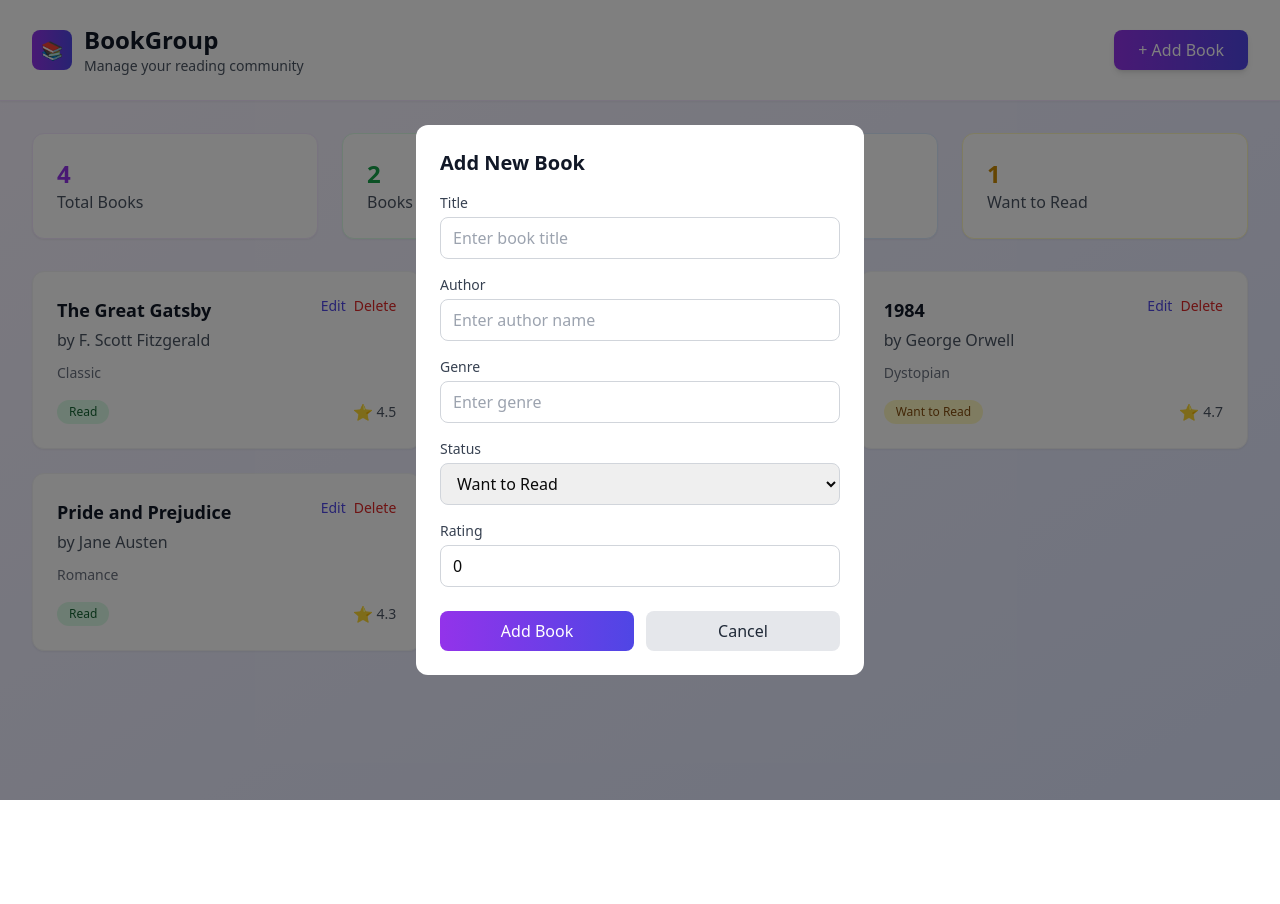
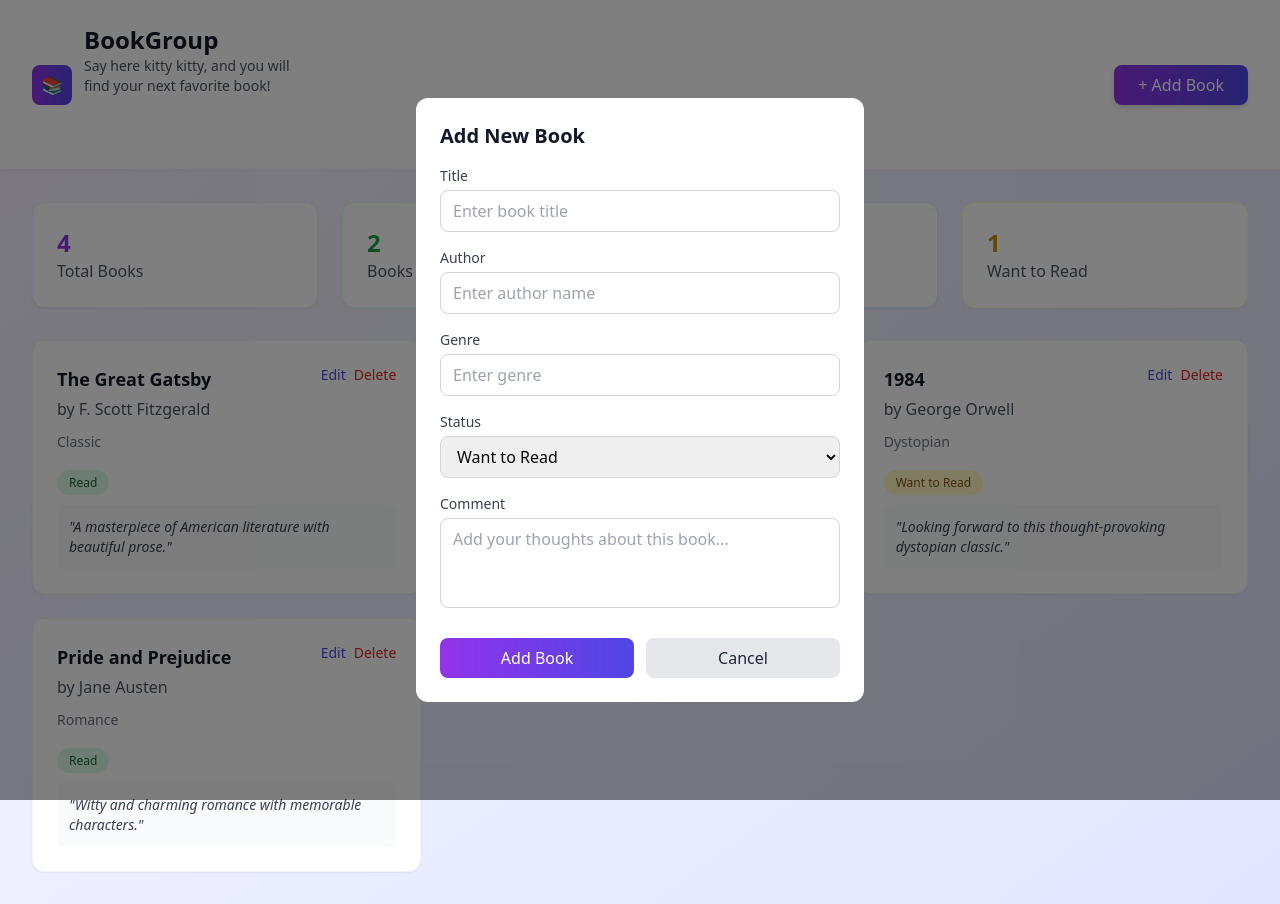
Before and after one commit to nannigan/bookgroup, a Next.js app: page / in a window 1280 px wide. Both pictures are taken after a click on the button "+ Add Book". Before the commit the page ends 800 px from the top, so only its background shows below. Built offline with nearby package versions, Linux system fonts and the light colour scheme.

Commit message:
give the card a tiny pink dropshadow

```diff
--- a/app/page.tsx
+++ b/app/page.tsx
@@ -10,7 +10,7 @@ export default function Page() {
             author: 'F. Scott Fitzgerald',
             genre: 'Classic',
             status: 'Read',
-            rating: 4.5,
+            comment: 'A masterpiece of American literature with beautiful prose.',
         },
         {
             id: 2,
@@ -18,7 +18,7 @@ export default function Page() {
             author: 'Harper Lee',
             genre: 'Fiction',
             status: 'Currently Reading',
-            rating: 4.8,
+            comment: 'Powerful story about justice and moral courage.',
         },
         {
             id: 3,
@@ -26,7 +26,7 @@ export default function Page() {
             author: 'George Orwell',
             genre: 'Dystopian',
             status: 'Want to Read',
-            rating: 4.7,
+            comment: 'Looking forward to this thought-provoking dystopian classic.',
         },
         {
             id: 4,
@@ -34,7 +34,7 @@ export default function Page() {
             author: 'Jane Austen',
             genre: 'Romance',
             status: 'Read',
-            rating: 4.3,
+            comment: 'Witty and charming romance with memorable characters.',
         },
     ]);
 
@@ -45,13 +45,13 @@ export default function Page() {
         author: '',
         genre: '',
         status: 'Want to Read',
-        rating: 0,
+        comment: '',
     });
 
     const handleAddBook = () => {
         if (newBook.title && newBook.author) {
             setBooks([...books, { ...newBook, id: Date.now() }]);
-            setNewBook({ title: '', author: '', genre: '', status: 'Want to Read', rating: 0 });
+            setNewBook({ title: '', author: '', genre: '', status: 'Want to Read', comment: '' });
             setShowAddForm(false);
         }
     };
@@ -65,7 +65,7 @@ export default function Page() {
     const handleUpdateBook = () => {
         setBooks(books.map((book) => (book.id === editingBook.id ? newBook : book)));
         setEditingBook(null);
-        setNewBook({ title: '', author: '', genre: '', status: 'Want to Read', rating: 0 });
+        setNewBook({ title: '', author: '', genre: '', status: 'Want to Read', comment: '' });
         setShowAddForm(false);
     };
 
@@ -108,11 +108,20 @@ export default function Page() {
                                 <h1 className="text-2xl font-bold text-gray-900" data-oid="7nk28tc">
                                     BookGroup
                                 </h1>
-                                <p className="text-sm text-gray-600" data-oid="9t:o1yy">
-                                    Manage your reading community
+                                <p
+                                    className="text-sm text-gray-600 w-[220px] h-[59px]"
+                                    data-oid="9t:o1yy"
+                                >
+                                    Say here kitty kitty, and you will find your next favorite book!
                                 </p>
+                                <p
+                                    className="w-[30px] h-[30px]"
+                                    data-oid="89sdq0x"
+                                    key="olk-e_eu"
+                                ></p>
                             </div>
                         </div>
+                        <p className="w-[30px] h-[30px]" data-oid="2.bwow3" key="olk-jWXI"></p>
                         <button
                             onClick={() => setShowAddForm(true)}
                             className="bg-gradient-to-r from-purple-600 to-indigo-600 text-white px-6 py-2 rounded-lg hover:from-purple-700 hover:to-indigo-700 transition-all duration-200 shadow-md hover:shadow-lg"
@@ -221,21 +230,23 @@ export default function Page() {
                                 </div>
                             </div>
 
-                            <div className="flex items-center justify-between" data-oid="c2qbbfh">
+                            <div className="space-y-3" data-oid="c2qbbfh">
                                 <span
                                     className={`px-3 py-1 rounded-full text-xs font-medium ${getStatusColor(book.status)}`}
                                     data-oid="r5_1rt:"
                                 >
                                     {book.status}
                                 </span>
-                                <div className="flex items-center space-x-1" data-oid="hlvg9ce">
-                                    <span className="text-yellow-400" data-oid="h8ixlwi">
-                                        ⭐
-                                    </span>
-                                    <span className="text-sm text-gray-600" data-oid="ynh2g-v">
-                                        {book.rating}
-                                    </span>
-                                </div>
+                                {book.comment && (
+                                    <div className="bg-gray-50 p-3 rounded-lg" data-oid="hlvg9ce">
+                                        <p
+                                            className="text-sm text-gray-700 italic"
+                                            data-oid="ynh2g-v"
+                                        >
+                                            "{book.comment}"
+                                        </p>
+                                    </div>
+                                )}
                             </div>
                         </div>
                     ))}
@@ -343,22 +354,19 @@ export default function Page() {
                                     className="block text-sm font-medium text-gray-700 mb-1"
                                     data-oid="2pq_-yc"
                                 >
-                                    Rating
+                                    Comment
                                 </label>
-                                <input
-                                    type="number"
-                                    min="0"
-                                    max="5"
-                                    step="0.1"
-                                    value={newBook.rating}
+                                <textarea
+                                    value={newBook.comment}
                                     onChange={(e) =>
                                         setNewBook({
                                             ...newBook,
-                                            rating: parseFloat(e.target.value),
+                                            comment: e.target.value,
                                         })
                                     }
-                                    className="w-full px-3 py-2 border border-gray-300 rounded-lg focus:ring-2 focus:ring-purple-500 focus:border-transparent"
-                                    placeholder="0.0"
+                                    className="w-full px-3 py-2 border border-gray-300 rounded-lg focus:ring-2 focus:ring-purple-500 focus:border-transparent resize-none"
+                                    placeholder="Add your thoughts about this book..."
+                                    rows={3}
                                     data-oid="q32.ixl"
                                 />
                             </div>
@@ -381,7 +389,7 @@ export default function Page() {
                                         author: '',
                                         genre: '',
                                         status: 'Want to Read',
-                                        rating: 0,
+                                        comment: '',
                                     });
                                 }}
                                 className="flex-1 bg-gray-200 text-gray-800 py-2 rounded-lg hover:bg-gray-300 transition-colors duration-200"
```
